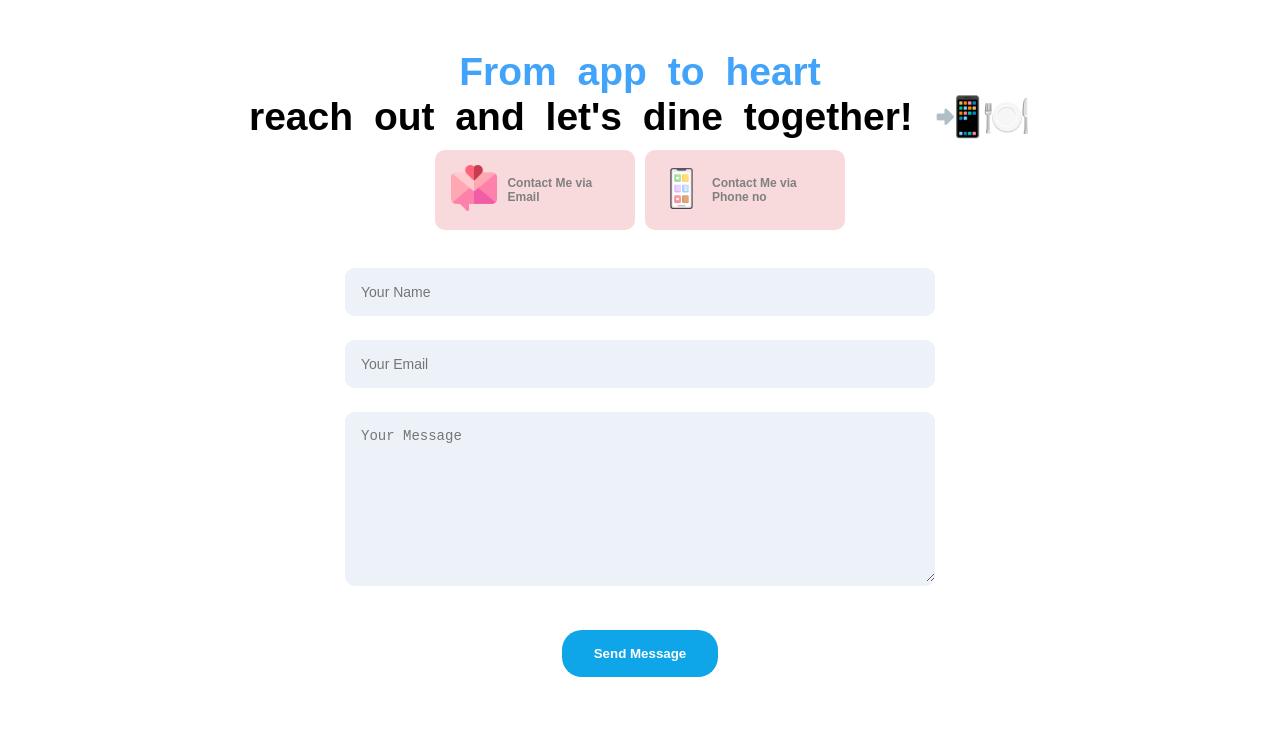
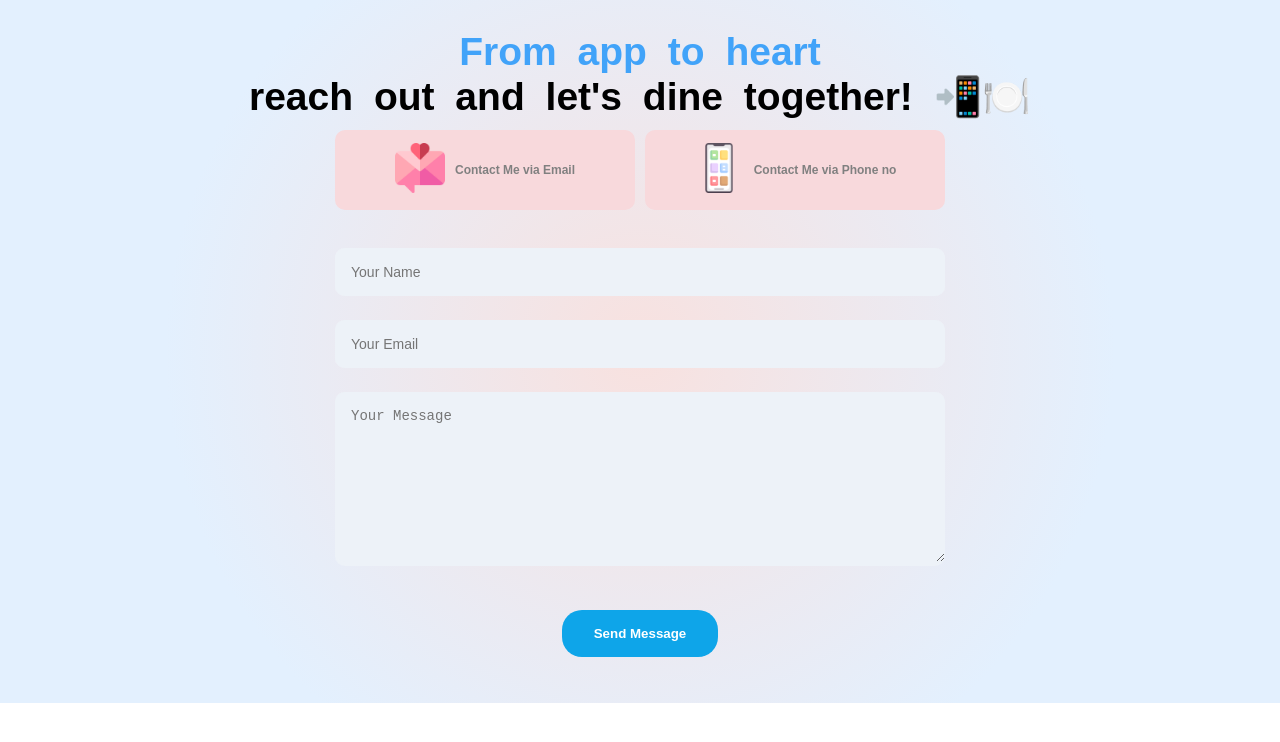
Before and after one commit to Noman-Nom/University-Course-Projects-, a React (Vite) app in the folder resturant-app/: page /contact in a window 1280 px wide. Shown: the top 742 px of the page. Built offline with nearby package versions, Linux system fonts and the light colour scheme.

Commit message:
contact page added

```diff
--- a/resturant-app/src/Components/Cart/Cart.scss
+++ b/resturant-app/src/Components/Cart/Cart.scss
@@ -88,8 +88,6 @@
         flex-direction: row;
         justify-content: center;
         flex-wrap: wrap;
-        background: rgb(248, 225, 223);
-        background: radial-gradient(circle, rgba(248, 225, 223, 1) 0%, rgba(227, 240, 254, 1) 65%, rgba(227, 240, 254, 1) 100%, rgba(227, 240, 254, 1) 100%);
 
 
         align-items: center;
--- a/resturant-app/src/Components/Contact/Contact.css
+++ b/resturant-app/src/Components/Contact/Contact.css
@@ -7,7 +7,11 @@
     justify-content: center;
     align-items: center;
     width: calc(100%-60px);
-    margin: 20px;
+    /* margin: 20px; */
+
+    background: rgb(248, 225, 223);
+    background: radial-gradient(circle, rgba(248, 225, 223, 1) 0%, rgba(227, 240, 254, 1) 65%, rgba(227, 240, 254, 1) 100%, rgba(227, 240, 254, 1) 100%);
+
 
 }
 .contact h1{
@@ -34,7 +38,7 @@
     justify-content: center;
     align-items: center;
     margin: 0px;
-    width: 200px;
+    width: 300px;
 
     height: 80px;
     padding: 1rem;
--- a/resturant-app/src/Components/Navbar/Navbar.jsx
+++ b/resturant-app/src/Components/Navbar/Navbar.jsx
@@ -51,7 +51,7 @@ const Navbar = () => {
             <li><Link to='/cart'>Cart Products</Link>
               <div />
             </li>
-            <li><Link>Contact</Link>
+            <li><Link to='/contact'>Contact</Link>
               <div />
             </li>
 
```
